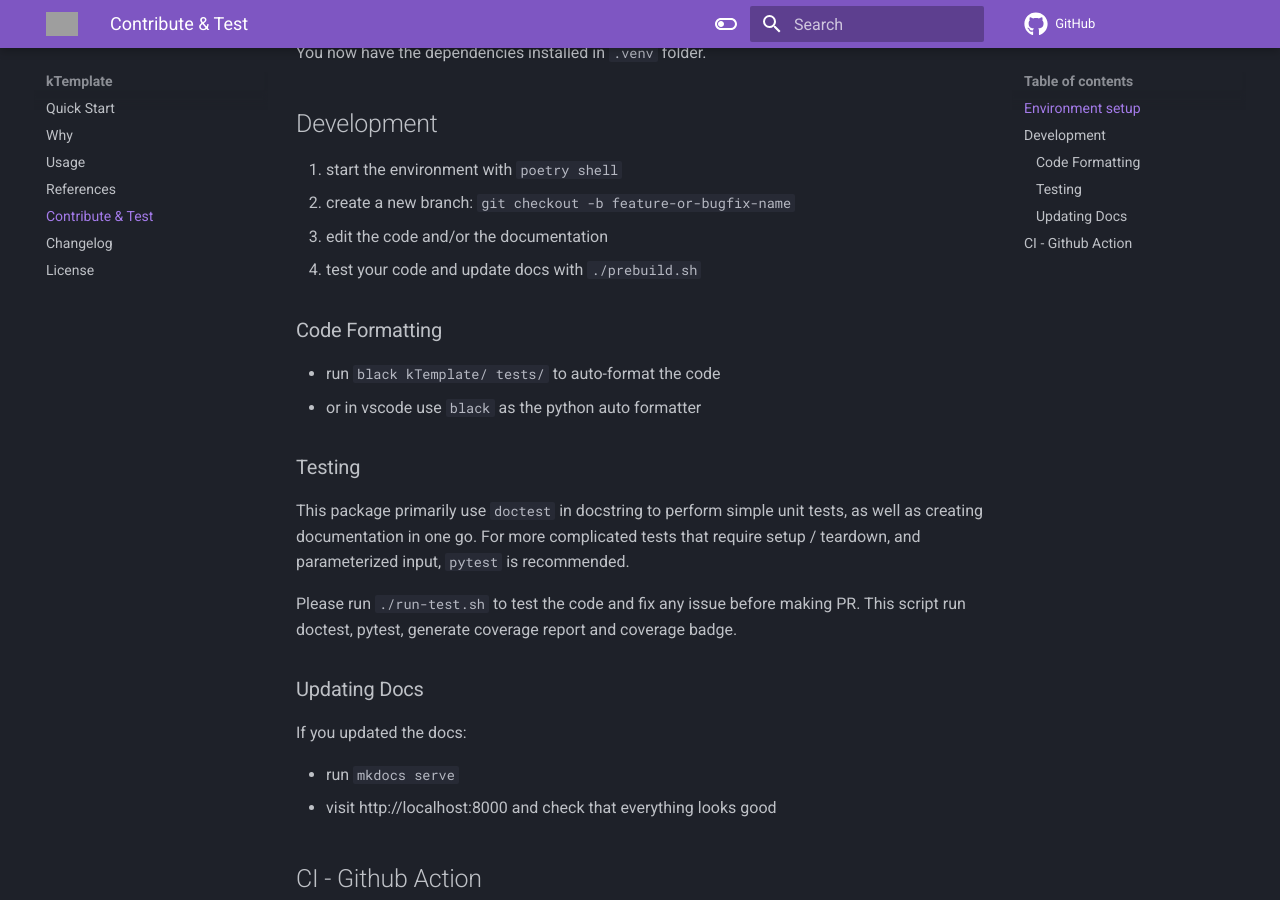
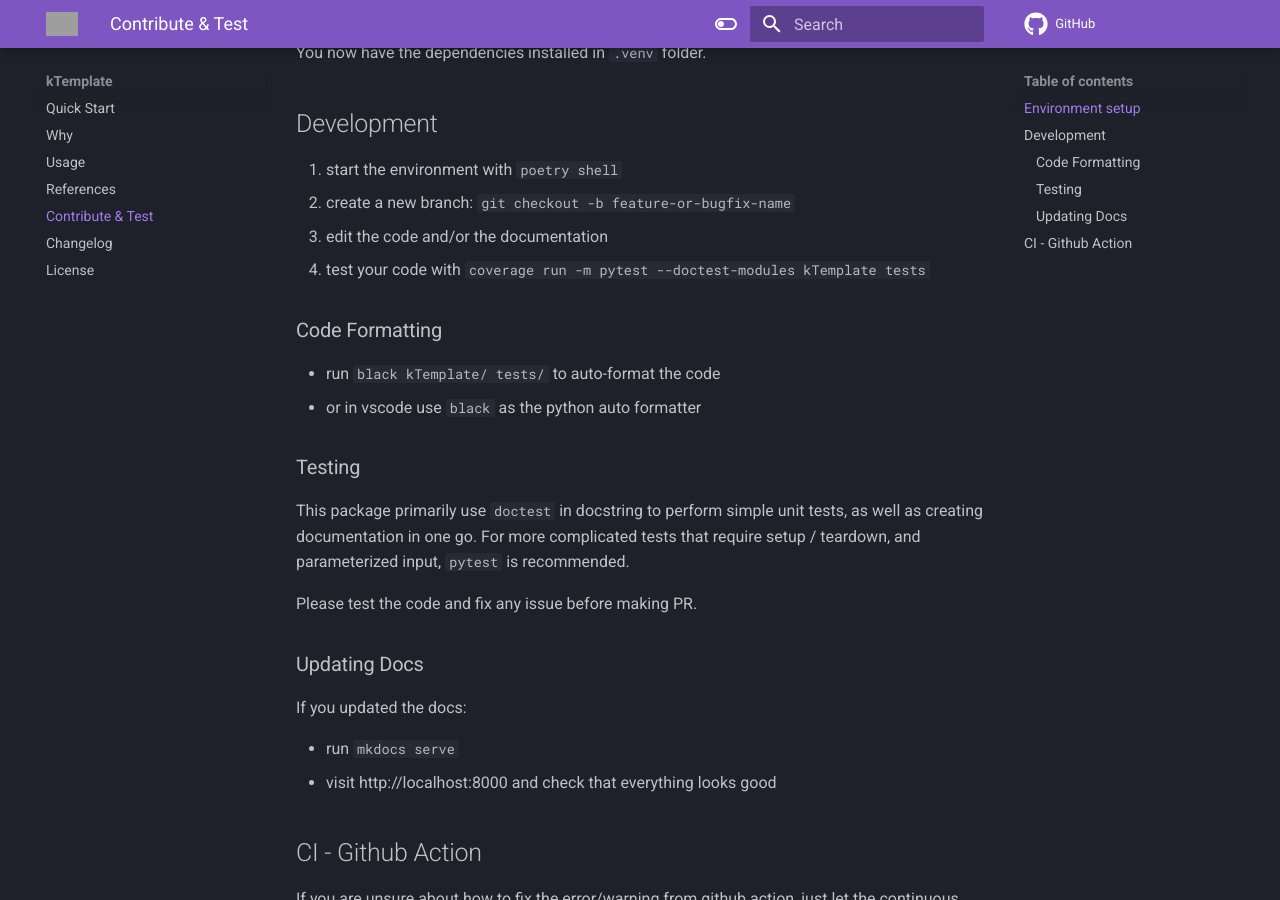
Before and after one commit to hoishing/kTemplate, an MkDocs documentation site: the page built from docs/contribute.md, in a window 1280 px wide and 900 px high, scrolled down 440 px. Built offline with MkDocs 1.6.1 and Material for MkDocs 9.7.7, drawn with Linux system fonts in a browser that asks for light colours; comment, search, counter and statistics services are not loaded; grey boxes are pictures that could not be loaded.

Commit message:
docs: update favicon and contribute

```diff
--- a/CONTRIBUTING.md
+++ b/CONTRIBUTING.md
@@ -21,7 +21,7 @@ You now have the dependencies installed in `.venv` folder.
 1. start the environment with `poetry shell`
 1. create a new branch: `git checkout -b feature-or-bugfix-name`
 1. edit the code and/or the documentation
-1. test your code and update docs with `./prebuild.sh`
+1. test your code with `coverage run -m pytest --doctest-modules kTemplate tests`
 
 ### Code Formatting
 
@@ -35,8 +35,7 @@ as well as creating documentation in one go.
 For more complicated tests that require setup / teardown,
 and parameterized input, `pytest` is recommended.
 
-Please run `./run-test.sh` to test the code and fix any issue before making PR.
-This script run doctest, pytest, generate coverage report and coverage badge.
+Please test the code and fix any issue before making PR.
 
 ### Updating Docs
 
--- a/mkdocs.yml
+++ b/mkdocs.yml
@@ -8,7 +8,7 @@ theme:
   name: "material"
   icon:
     repo: fontawesome/brands/github
-  # favicon default path: docs/assets/images/favicon.png
+  favicon: https://api.iconify.design/heroicons-solid/template.svg?color=white
   logo: https://api.iconify.design/heroicons-solid/template.svg?color=white
   palette:
     # Palette toggle for dark mode
```
